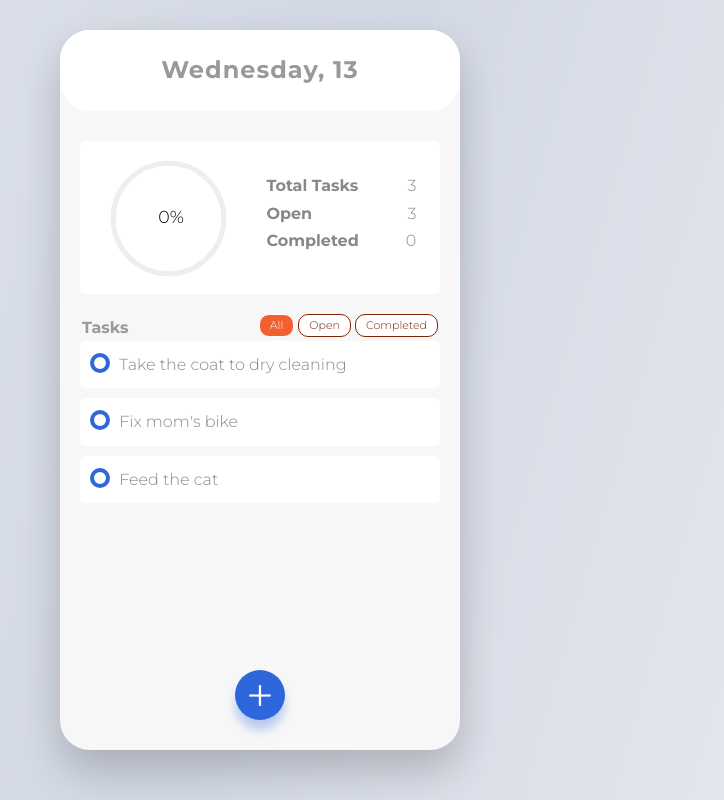
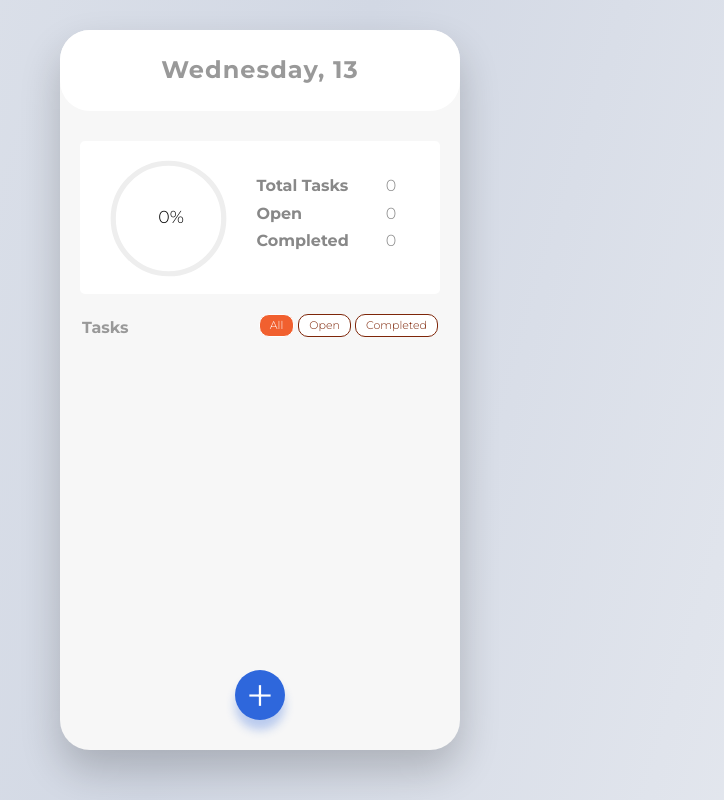
Before and after one commit to flyingwip/todos, a React app: page / in a window 1280 px wide. Shown: the whole page, without its empty margins (380-1104 px from the left). Built offline with nearby package versions, Linux system fonts and the light colour scheme.

Commit message:
add latest small changes

```diff
--- a/package.json
+++ b/package.json
@@ -1,5 +1,6 @@
 {
   "name": "todos",
+  "homepage": "http://flyingwip.github.io/todos",
   "version": "0.0.1",
   "private": true,
   "devDependencies": {
@@ -9,6 +10,7 @@
     "enzyme": "^3.11.0",
     "enzyme-adapter-react-16": "^1.15.5",
     "eslint-plugin-react": "^7.21.5",
+    "gh-pages": "^3.1.0",
     "jsdom": "16.4.0",
     "jsdom-global": "3.0.2",
     "npm-run-all": "^4.1.5",
@@ -31,7 +33,9 @@
     "start": "react-scripts start",
     "build": "react-scripts build",
     "eject": "react-scripts eject",
-    "test": "react-scripts test --env=node"
+    "test": "react-scripts test --env=node",
+    "predeploy": "npm run build",
+    "deploy": "gh-pages -d build"
   },
   "browserslist": [
     ">0.2%",
--- a/src/index.js
+++ b/src/index.js
@@ -8,16 +8,18 @@ import './sass/main.scss'
 import { v4 as uuidv4 } from 'uuid'
 
 const store = createStore(rootReducer, {
-    todos: [
-        {
-            id: uuidv4(),
-            text: 'Take the coat to dry cleaning',
-            completed: false,
-        },
-        { id: uuidv4(), text: "Fix mom's bike ", completed: false },
-        { id: uuidv4(), text: 'Feed the cat', completed: false },
-    ],
+    todos: [],
 })
+
+// todos: [
+//     {
+//         id: uuidv4(),
+//         text: 'Take the coat to dry cleaning',
+//         completed: false,
+//     },
+//     { id: uuidv4(), text: "Fix mom's bike ", completed: false },
+//     { id: uuidv4(), text: 'Feed the cat', completed: false },
+// ],
 
 render(
     <Provider store={store}>
--- a/src/sass/components/_summary.scss
+++ b/src/sass/components/_summary.scss
@@ -56,7 +56,7 @@
             text-align: left;
             position: relative;
             top: -3.5rem;
-            left: 1rem;
+            left: 0rem;
 
             li {
                 .description {
@@ -68,7 +68,7 @@
                     display: inline-block;
                     font-weight: 300;
                     text-align: right;
-                    width: 3rem;
+                    width: 2rem;
                 }
             }
         }
```
Also changed, not shown: 2 other files.
